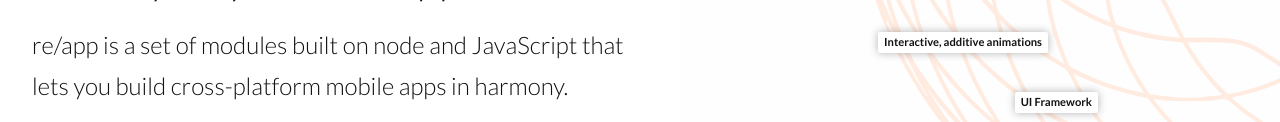
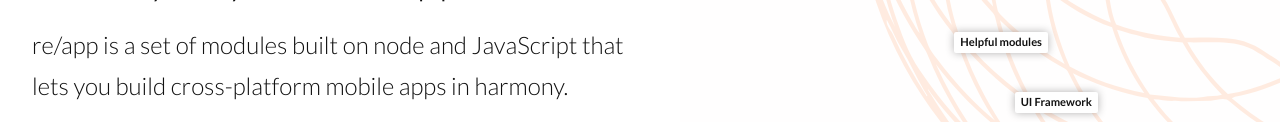
Before and after one commit to reapp/oldreapp..github.io, a website: page index.html in a window 1280 px wide. Shown: the part 160-282 px from the top of the page. Drawn offline with Linux system fonts and the light colour scheme.

Commit message:
minor wording

```diff
--- a/index.html
+++ b/index.html
@@ -43,9 +43,9 @@
         </div>
 
         <div class="hero-second hide-xs col-sm-7 col-md-6">
-          <span class="info info-one" class="info">Interactive, additive animations</span>
           <span class="info info-two" class="info">UI Framework</span>
           <span class="info info-three" class="info">CLI with build tools</span>
+          <span class="info info-one" class="info">Helpful modules</span>
         </div>
       </div>
 
```
